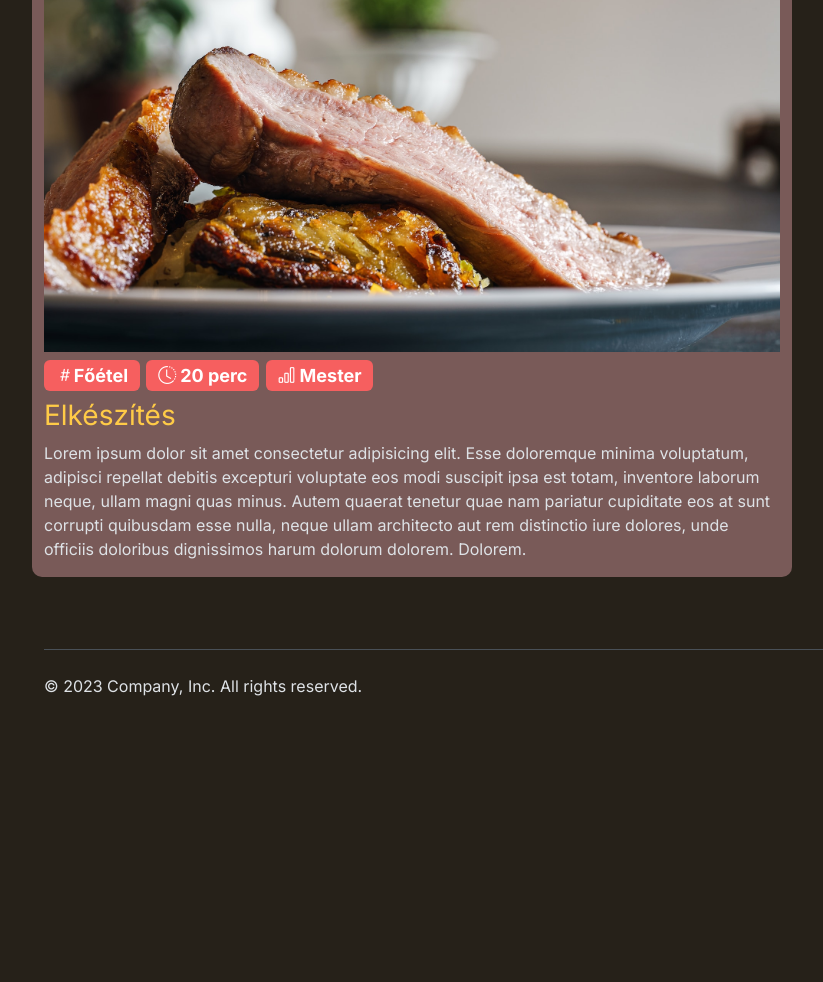
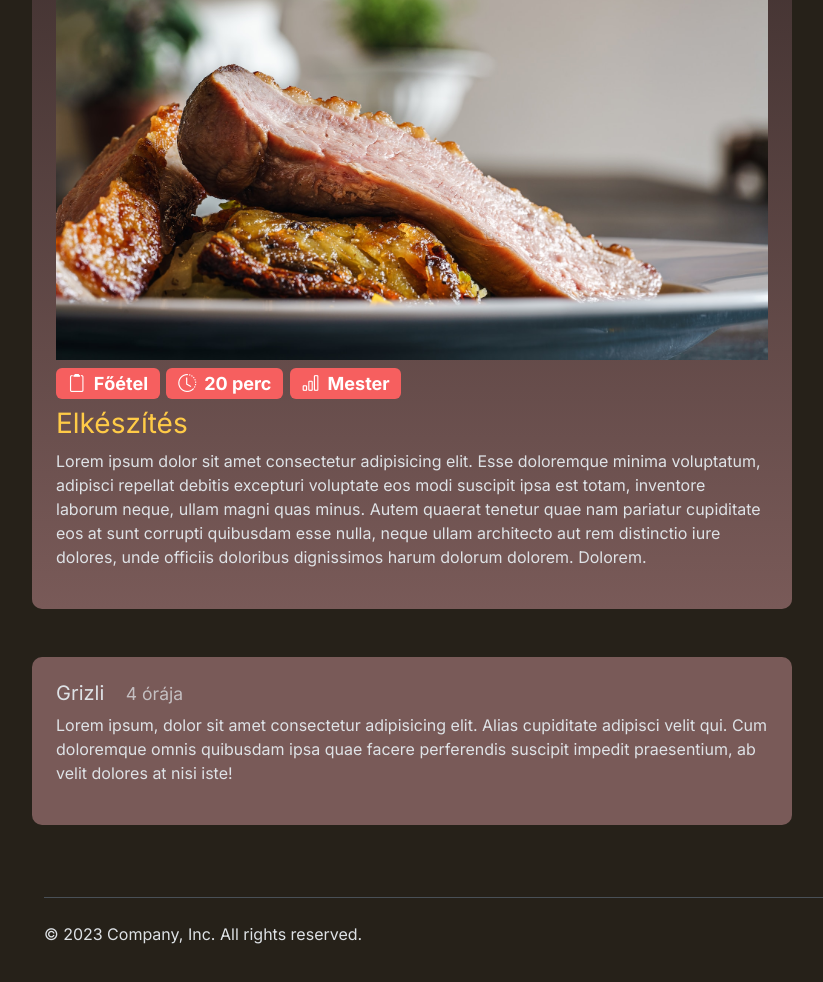
Before and after one commit to fir3e/bearproject, a plain HTML site: page frontend/details.html in a window 1280 px wide. Shown: the part 414-1396 px from the top of the page, without its empty margins (38-861 px from the left). Before the commit the page ends 1225 px from the top, so only its background shows below. Drawn offline with nearby package versions, Linux system fonts and the light colour scheme.

Commit message:
Comment  section

```diff
--- a/frontend/details.html
+++ b/frontend/details.html
@@ -105,7 +105,7 @@
           </nav>
         </div>
         <div class="row">
-          <div class="col-lg-8 col-md-12 recept-leiras">
+          <div class="col-lg-8 col-md-12 p-4 recept-leiras">
             <h2 class="display-5 my-2">Kacsa libas</h2>
             <p class="recept-meta">
               <a href="">László</a>
@@ -115,13 +115,13 @@
             <img src="images/kacsalibas.jpg" class="img-fluid mb-2" alt="" />
             <h4 class="tulajdonsag mb-2">
               <span class="badge red-bg">
-                <i class="bi bi-hash"></i>Főétel
+                <i class="bi bi-clipboard2 me-2"></i>Főétel
               </span>
               <span class="badge red-bg">
-                <i class="bi bi-clock-history me-1"></i>20 perc
+                <i class="bi bi-clock-history me-2"></i>20 perc
               </span>
               <span class="badge red-bg">
-                <i class="bi bi-bar-chart me-1"></i>Mester
+                <i class="bi bi-bar-chart me-2"></i>Mester
               </span>
             </h4>
             <h3>Elkészítés</h3>
@@ -187,6 +187,17 @@
               </button>
             </div>
           </div>
+          <div class="col-lg-8 col-md-12 mt-5 p-4 comment-item">
+            <h5 class="mb-2">
+              Grizli <small class="text-body-secondary ms-3">4 órája</small>
+            </h5>
+            <p>
+              Lorem ipsum, dolor sit amet consectetur adipisicing elit. Alias
+              cupiditate adipisci velit qui. Cum doloremque omnis quibusdam ipsa
+              quae facere perferendis suscipit impedit praesentium, ab velit
+              dolores at nisi iste!
+            </p>
+          </div>
         </div>
       </div>
     </section>
--- a/frontend/style.css
+++ b/frontend/style.css
@@ -14,7 +14,7 @@
   --color-headings: #ffcb47ff;
   --color-secondary-text: #979595ff;
   --color-accent: #f65f5fff;
-  --color-extra: #0cce6bff;
+  --color-extra: rgb(49, 38, 37);
   --color-card: rgb(121 90 88);
 }
 
@@ -73,6 +73,15 @@ body {
 }
 
 .recept-leiras {
+  background: linear-gradient(
+    to top,
+    var(--color-card),
+    var(--color-extra) 100%
+  );
+  border-radius: 10px;
+}
+
+.comment-item {
   background-color: var(--color-card);
   border-radius: 10px;
 }
```
